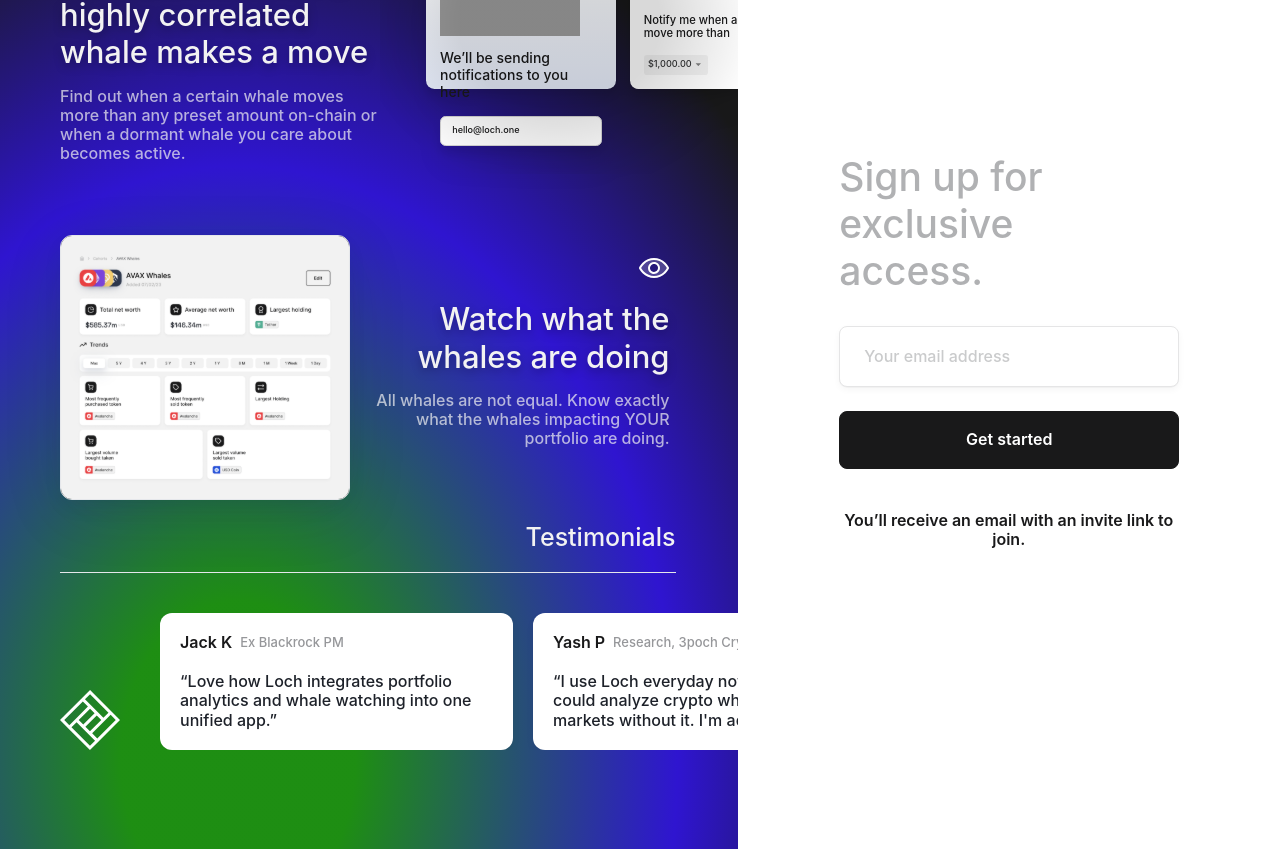
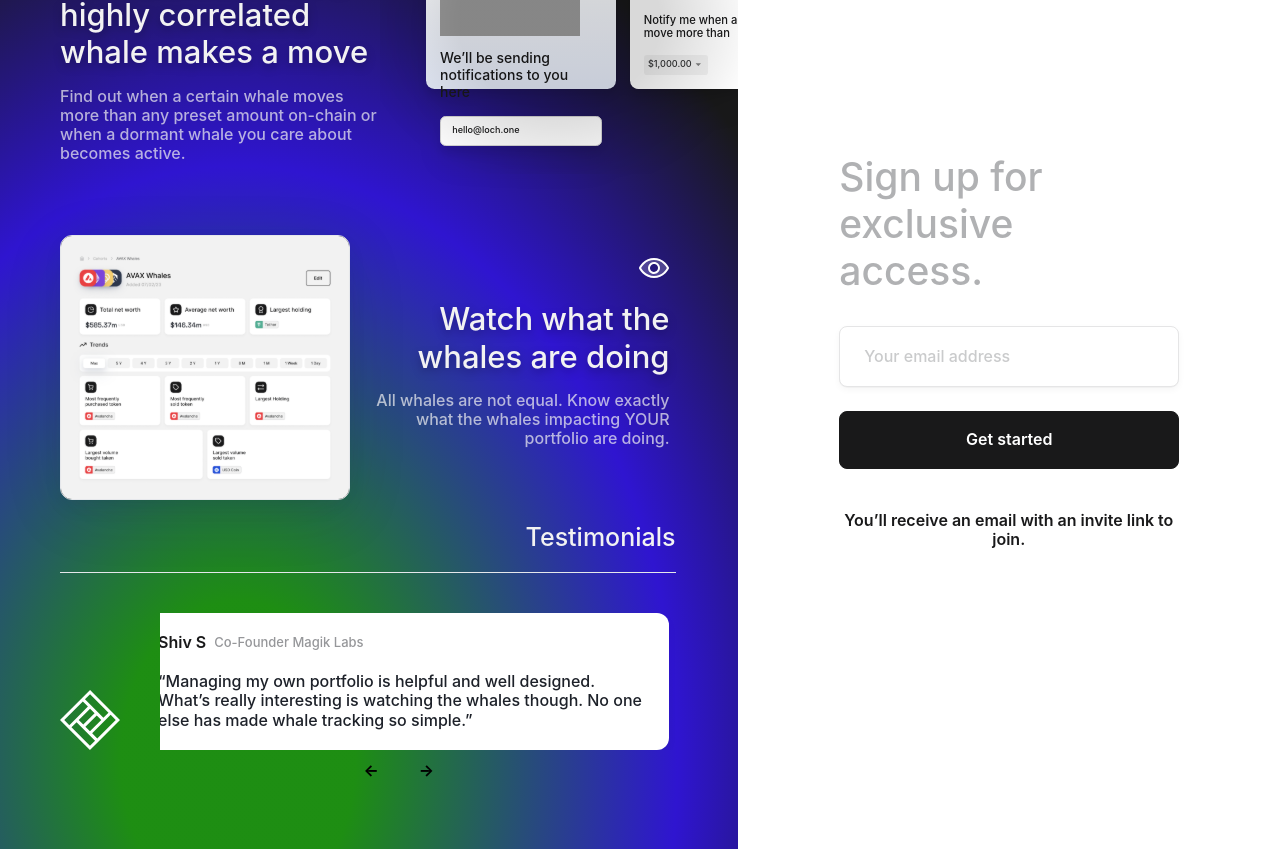
Before and after one commit to ayushsoni1010/signify-flow, a React (Vite) app: page / in a window 1280 px wide. Shown: the part 175-1024 px from the top of the page. Built offline with nearby package versions, Linux system fonts and the light colour scheme; grey boxes are pictures that could not be loaded.

Commit message:
fix: testimonials caruosel

```diff
--- a/src/components/SignUp/TestimonialSection.tsx
+++ b/src/components/SignUp/TestimonialSection.tsx
@@ -1,9 +1,34 @@
+import { useState, useEffect } from "react";
 import { ITestimonial } from "../../types/testimonial";
 import TestimonialCard from "../testimonials";
 import { testimonialsData } from "../testimonials/__testimonialsData";
 
 const TestimonialsSection = () => {
+  const [currentIndex, setCurrentIndex] = useState(0);
+
+  const nextSlide = () => {
+    setCurrentIndex((prevIndex) =>
+      prevIndex === testimonialsData.length - 1 ? 0 : prevIndex + 1
+    );
+  };
+
+  const prevSlide = () => {
+    setCurrentIndex((prevIndex) =>
+      prevIndex === 0 ? testimonialsData.length - 1 : prevIndex - 1
+    );
+  };
+
+  useEffect(() => {
+    const interval = setInterval(() => {
+      nextSlide();
+    }, 2000);
+
+    return () => clearInterval(interval); // Cleanup the interval on component unmount
+  }, [currentIndex]);
+
   return (
+    <section>
+      <div>
         <div className="flex gap-10 items-end mt-10 w-full">
           <span>
             <svg
@@ -20,7 +45,12 @@
             </svg>
           </span>
           <div className="w-full h-full overflow-x-scroll overflow-hidden scrollbar-hide">
-        <div className="flex gap-5 w-96">
+            <div
+              className="flex gap-5 w-96 transition-transform duration-300 ease-in-out"
+              style={{
+                transform: `translateX(-${currentIndex * 100}%)`,
+              }}
+            >
               {testimonialsData.map((item: ITestimonial) => (
                 <TestimonialCard
                   id={item.id}
@@ -33,6 +63,22 @@
             </div>
           </div>
         </div>
+      </div>
+      <div className="mt-8 gap-10 top-1/2 transform -translate-y-1/2 flex justify-center w-full">
+        <button
+          className="top-1/2 transform -translate-y-1/2 bg-transparent font-bold"
+          onClick={prevSlide}
+        >
+          {"←"}
+        </button>
+        <button
+          className="top-1/2 transform -translate-y-1/2 bg-transparent font-bold"
+          onClick={nextSlide}
+        >
+          {"→"}
+        </button>
+      </div>
+    </section>
   );
 };
 
```
Lines whose indentation alone changed are shown as unchanged.
